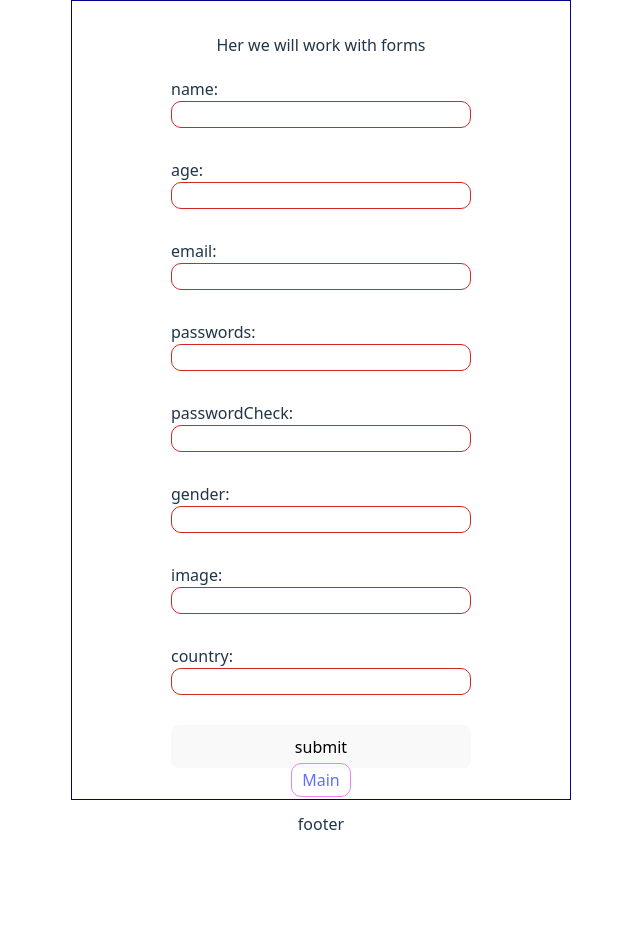
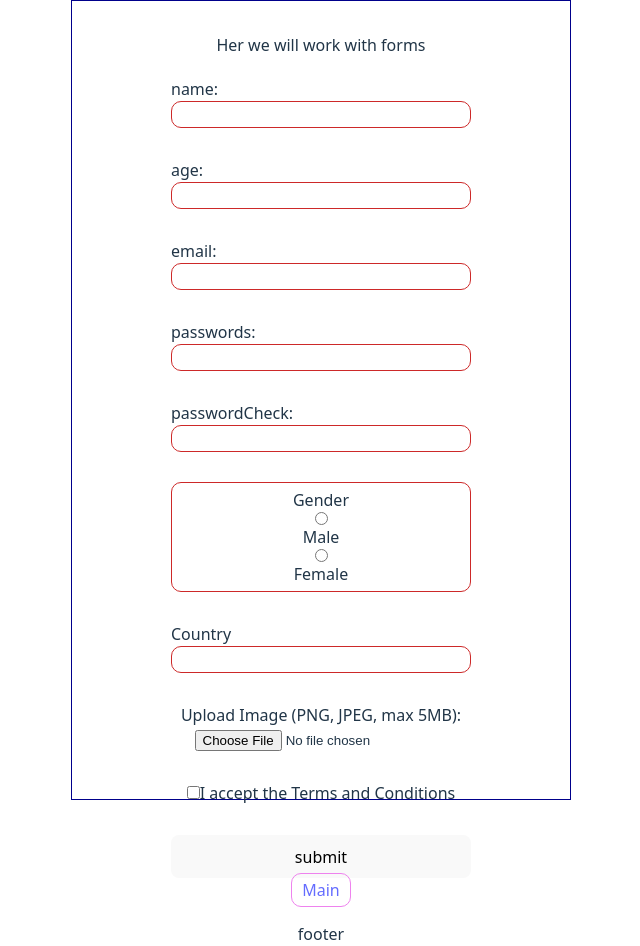
Before and after one commit to Kravius/react-rss-stage-2025, a React (Vite) app in the folder rs-react-app/: page /un-control-form in a window 1280 px wide. Shown: the whole page, without its empty margins (319-959 px from the left). Before the commit the page ends 836 px from the top, so only its background shows below. Built offline with nearby package versions, Linux system fonts and the light colour scheme.

Commit message:
feat: zod uncontroll form

```diff
--- a/rs-react-app/package.json
+++ b/rs-react-app/package.json
@@ -12,13 +12,16 @@
     "format:fix": "prettier --write ."
   },
   "dependencies": {
+    "@hookform/resolvers": "^4.1.3",
     "@reduxjs/toolkit": "^2.6.1",
     "nanoid": "^5.1.4",
     "react": "^19.0.0",
     "react-dom": "^19.0.0",
+    "react-hook-form": "^7.54.2",
     "react-redux": "^9.2.0",
     "react-router": "^7.3.0",
-    "react-router-dom": "^7.3.0"
+    "react-router-dom": "^7.3.0",
+    "zod": "^3.24.2"
   },
   "devDependencies": {
     "@eslint/js": "^9.21.0",
--- a/rs-react-app/src/components/countries/Countries.tsx
+++ b/rs-react-app/src/components/countries/Countries.tsx
@@ -0,0 +1,38 @@
+import { useAppSelector } from '@store/store';
+import { errors } from '@layout/forms/userSchema';
+import styles from '@components/inputForm/InputForm.module.css';
+
+interface InputCountryProps {
+  errors: errors;
+}
+
+const InputCountry: React.FC<InputCountryProps> = ({ errors }) => {
+  const countries = useAppSelector((state) => state.countries.country);
+  const countriesToRender = Object.entries(countries);
+
+  return (
+    <>
+      <div className={styles['input-container']}>
+        <label htmlFor="country">Country</label>
+        <input
+          type="text"
+          id="country"
+          name="country"
+          list="countrydata"
+          autoComplete="off"
+          className={styles['input-container']}
+        />
+        <datalist id="countrydata">
+          {countriesToRender.map(([id, { name }]) => (
+            <option key={id} value={name}>
+              {name}
+            </option>
+          ))}
+        </datalist>
+        {errors?.country && <span className="error">{errors.country}</span>}
+      </div>
+    </>
+  );
+};
+
+export default InputCountry;
--- a/rs-react-app/src/components/inputForm/InputForm.module.css
+++ b/rs-react-app/src/components/inputForm/InputForm.module.css
@@ -15,3 +15,15 @@
     }
   }
 }
+
+.input-container-gender {
+  display: flex;
+  flex-direction: column;
+  align-items: center;
+  justify-content: space-around;
+
+  cursor: pointer;
+  border: 1px solid rgb(205, 41, 41);
+  padding: 5px 10px;
+  border-radius: 10px;
+}
--- /dev/null
+++ b/rs-react-app/src/components/inputForm/InputGender.tsx
@@ -0,0 +1,19 @@
+import { errors } from '@layout/forms/userSchema';
+import styles from './InputForm.module.css';
+
+interface InputCountryProps {
+  errors: errors;
+}
+
+const InputGender: React.FC<InputCountryProps> = ({ errors }) => {
+  return (
+    <div className={styles['input-container-gender']}>
+      <label>Gender</label>
+      <input type="radio" id="male" name="gender" value="male" /> Male
+      <input type="radio" id="female" name="gender" value="female" /> Female
+      {errors?.gender && <span className="error">{errors.gender}</span>}
+    </div>
+  );
+};
+
+export default InputGender;
--- /dev/null
+++ b/rs-react-app/src/components/inputForm/InputImageUpload.tsx
@@ -0,0 +1,17 @@
+import React from 'react';
+
+interface ImageUploadProps {
+  errors: Record<string, string | undefined>;
+}
+
+const ImageUpload: React.FC<ImageUploadProps> = ({ errors }) => {
+  return (
+    <div>
+      <label htmlFor="image">Upload Image (PNG, JPEG, max 5MB):</label>
+      <input type="file" name="image" id="image" accept=".png, .jpeg, .jpg" />
+      {errors?.image && <span className="error">{errors.image}</span>}
+    </div>
+  );
+};
+
+export default ImageUpload;
--- a/rs-react-app/src/components/inputForm/inputForm.tsx
+++ b/rs-react-app/src/components/inputForm/inputForm.tsx
@@ -1,16 +1,19 @@
+import { errors } from '@layout/forms/userSchema';
 import styles from './InputForm.module.css';
 
 interface InputFormProps {
   name: string;
   type: string;
+  errors: errors;
 }
 
-const InputForm: React.FC<InputFormProps> = ({ name, type }) => {
+const InputForm: React.FC<InputFormProps> = ({ name, type, errors }) => {
   return (
     <>
       <div className={styles['input-container']}>
         <label htmlFor={name}>{name}:</label>
         <input name={name} type={type} />
+        {errors?.[name] && <span className="error">{errors?.[name]}</span>}
       </div>
     </>
   );
--- a/rs-react-app/src/components/user/UsersSlice.ts
+++ b/rs-react-app/src/components/user/UsersSlice.ts
@@ -12,6 +12,7 @@ export interface User {
   gender: string;
   image: string;
   country: string;
+  terms: boolean;
 }
 
 type LastAddedUserId = string | null;
--- a/rs-react-app/src/layout/forms/UnControlForms.tsx
+++ b/rs-react-app/src/layout/forms/UnControlForms.tsx
@@ -1,11 +1,16 @@
 import CreateBtnLink from '@components/button/linkFormBtn/CreateBtnLink';
 import styles from './Forms.module.css';
-import { useRef } from 'react';
+import { useRef, useState } from 'react';
 import { Form, redirect, useSubmit } from 'react-router';
 import InputForm from '@components/inputForm/inputForm';
 import { useAppDispatch } from '@store/store';
 import { putUserToStored, User } from '@components/user/UsersSlice';
 import { nanoid } from 'nanoid';
+import ImageUpload from '@components/inputForm/InputImageUpload';
+import InputCountry from '@components/countries/Countries';
+import InputGender from '@components/inputForm/InputGender';
+import userSchema from './userSchema';
+import { ZodError } from 'zod';
 
 export const action = async () => {
   return redirect('/');
@@ -14,34 +19,122 @@ export const action = async () => {
 const UnControlForms: React.FC = () => {
   const dispatch = useAppDispatch();
   const formRef = useRef<HTMLFormElement>(null);
+  const [errors, setErrors] = useState<Record<string, string | undefined>>({});
 
   const submit = useSubmit();
 
-  console.log('UnControlForms');
+  // const handleSubmitForm = (ev: React.FormEvent<HTMLFormElement>) => {
+  //   ev.preventDefault();
+  //   const [imageBase64, setImageBase64] = useState<string>('');
+  //   setErrors({});
+  //   if (formRef.current) {
+  //     const formData = new FormData(formRef.current);
 
-  const handleSubmitFrom = (ev: React.FormEvent<HTMLFormElement>) => {
+  //     const user: User = {
+  //       name: formData.get('name') as string,
+  //       age: Number(formData.get('age')),
+  //       email: formData.get('email') as string,
+  //       passwords: formData.get('passwords') as string, // Пароль
+  //       passwordCheck: formData.get('passwordCheck') as string, // Подтверждение пароля
+  //       gender: formData.get('gender') as string,
+  //       terms: !!formData.get('terms'),
+  //       image: imageBase64,
+  //       country: formData.get('country') as string,
+  //     };
+
+  //     const file = formData.get('image') as File;
+
+  //     if (file) {
+  //       const reader = new FileReader();
+  //       reader.onloadend = () => {
+  //         const imageBase64 = reader.result as string;
+
+  //         user.image = imageBase64 as string;
+  //         console.log(user.image, 'image');
+  //       };
+  //       reader.readAsDataURL(file);
+  //     }
+
+  //     try {
+  //       userSchema.parse(user);
+  //       user.image = formData.get('image') as string;
+  //       dispatch(putUserToStored({ userId: nanoid(4), user }));
+  //       submit(formData, { method: 'post' });
+  //     } catch (e: unknown) {
+  //       if (e instanceof ZodError) {
+  //         const newErrors = e.errors.reduce(
+  //           (acc: Record<string, string>, error) => {
+  //             acc[error.path[0] as string] = error.message;
+  //             return acc;
+  //           },
+  //           {}
+  //         );
+  //         setErrors((prev) => ({ ...prev, ...newErrors }));
+  //       } else {
+  //         console.error('An unexpected error occurred:', e);
+  //       }
+  //       return;
+  //     }
+  //   }
+  // };
+
+  const handleSubmitForm = async (ev: React.FormEvent<HTMLFormElement>) => {
     ev.preventDefault();
+    setErrors({});
     if (formRef.current) {
       const formData = new FormData(formRef.current);
-      const data = Object.fromEntries(formData.entries());
+
+      // Обработаем изображение через FileReader, перед отправкой формы
+      const file = formData.get('image') as File;
+      let imageBase64 = '';
+
+      if (file) {
+        imageBase64 = await readFileAsBase64(file); // Чтение изображения как Base64
+      }
 
       const user: User = {
         name: formData.get('name') as string,
         age: Number(formData.get('age')),
         email: formData.get('email') as string,
-        passwords: formData.get('passwords') as string,
-        passwordCheck: formData.get('passwordCheck') as string,
+        passwords: formData.get('passwords') as string, // Пароль
+        passwordCheck: formData.get('passwordCheck') as string, // Подтверждение пароля
         gender: formData.get('gender') as string,
-        image: formData.get('image')
-          ? (formData.get('image') as File).name
-          : '',
+        terms: !!formData.get('terms'),
+        image: imageBase64,
         country: formData.get('country') as string,
       };
 
-      dispatch(putUserToStored({ userId: nanoid(4), user }));
-      submit(formData, { method: 'post' });
+      try {
+        userSchema.parse(user);
+        dispatch(putUserToStored({ userId: nanoid(4), user }));
+        submit(formData, { method: 'post' });
+      } catch (e: unknown) {
+        if (e instanceof ZodError) {
+          const newErrors = e.errors.reduce(
+            (acc: Record<string, string>, error) => {
+              acc[error.path[0] as string] = error.message;
+              return acc;
+            },
+            {}
+          );
+          setErrors((prev) => ({ ...prev, ...newErrors }));
+        } else {
+          console.error('An unexpected error occurred:', e);
+        }
+        return;
+      }
     }
-    return;
+  };
+
+  const readFileAsBase64 = (file: File): Promise<string> => {
+    return new Promise((resolve, reject) => {
+      const reader = new FileReader();
+      reader.onloadend = () => {
+        resolve(reader.result as string);
+      };
+      reader.onerror = reject;
+      reader.readAsDataURL(file);
+    });
   };
 
   return (
@@ -50,17 +143,29 @@ const UnControlForms: React.FC = () => {
         <Form
           method="post"
           ref={formRef}
-          onSubmit={(ev) => handleSubmitFrom(ev)}
+          onSubmit={(ev) => handleSubmitForm(ev)}
           className={styles['form-container']}
         >
-          <InputForm name="name" type="text" />
-          <InputForm name="age" type="number" />
-          <InputForm name="email" type="email" />
-          <InputForm name="passwords" type="password" />
-          <InputForm name="passwordCheck" type="password" />
-          <InputForm name="gender" type="text" />
-          <InputForm name="image" type="text" />
-          <InputForm name="country" type="text" />
+          <InputForm name="name" type="text" errors={errors} />
+          <InputForm name="age" type="number" errors={errors} />
+          <InputForm name="email" type="email" errors={errors} />
+          <InputForm name="passwords" type="password" errors={errors} />
+          <InputForm name="passwordCheck" type="password" errors={errors} />
+
+          <InputGender errors={errors} />
+          <InputCountry errors={errors} />
+
+          <ImageUpload errors={errors} />
+
+          <div>
+            <label>
+              <input type="checkbox" name="terms" value="on" />I accept the
+              Terms and Conditions
+            </label>
+            {(errors?.terms && <span className="error">{errors.terms}</span>) ||
+              ''}
+          </div>
+
           <button type="submit">submit</button>
         </Form>
         <CreateBtnLink typeProps={'/'} text="Main" />
--- a/rs-react-app/src/layout/section/sectionCreateFromBtn/SectionCreateFromBtn.tsx
+++ b/rs-react-app/src/layout/section/sectionCreateFromBtn/SectionCreateFromBtn.tsx
@@ -5,7 +5,7 @@ const SectionCreateFromBtn: React.FC = () => {
   return (
     <section className={styles['section-btn']}>
       <CreateBtnLink typeProps="un-control-form" />
-      <CreateBtnLink typeProps="control-form" />
+      {/* <CreateBtnLink typeProps="control-form" /> */}
     </section>
   );
 };
--- a/rs-react-app/src/main.tsx
+++ b/rs-react-app/src/main.tsx
@@ -13,7 +13,7 @@ import Root from './layout/Root';
 import UnControlForms, {
   action as actionUnControlForms,
 } from '@layout/forms/UnControlForms';
-import ControlForms from '@layout/forms/ControlForms';
+// import ControlForms from '@layout/forms/ControlForms';
 import Main from '@layout/main/Main';
 
 const router = createBrowserRouter([
@@ -27,7 +27,7 @@ const router = createBrowserRouter([
         element: <UnControlForms />,
         action: actionUnControlForms,
       },
-      { path: '/control-form', element: <ControlForms /> },
+      // { path: '/control-form', element: <ControlForms /> },
     ],
   },
   { path: '*', element: <ErrorPage /> },
```
Also changed, not shown: rs-react-app/src/components/user/CreateUser.tsx (+7 -1 lines), rs-react-app/src/layout/forms/userSchema.ts (added, +69 -0 lines), 2 other files (tests, documents, lock files or other folders).
